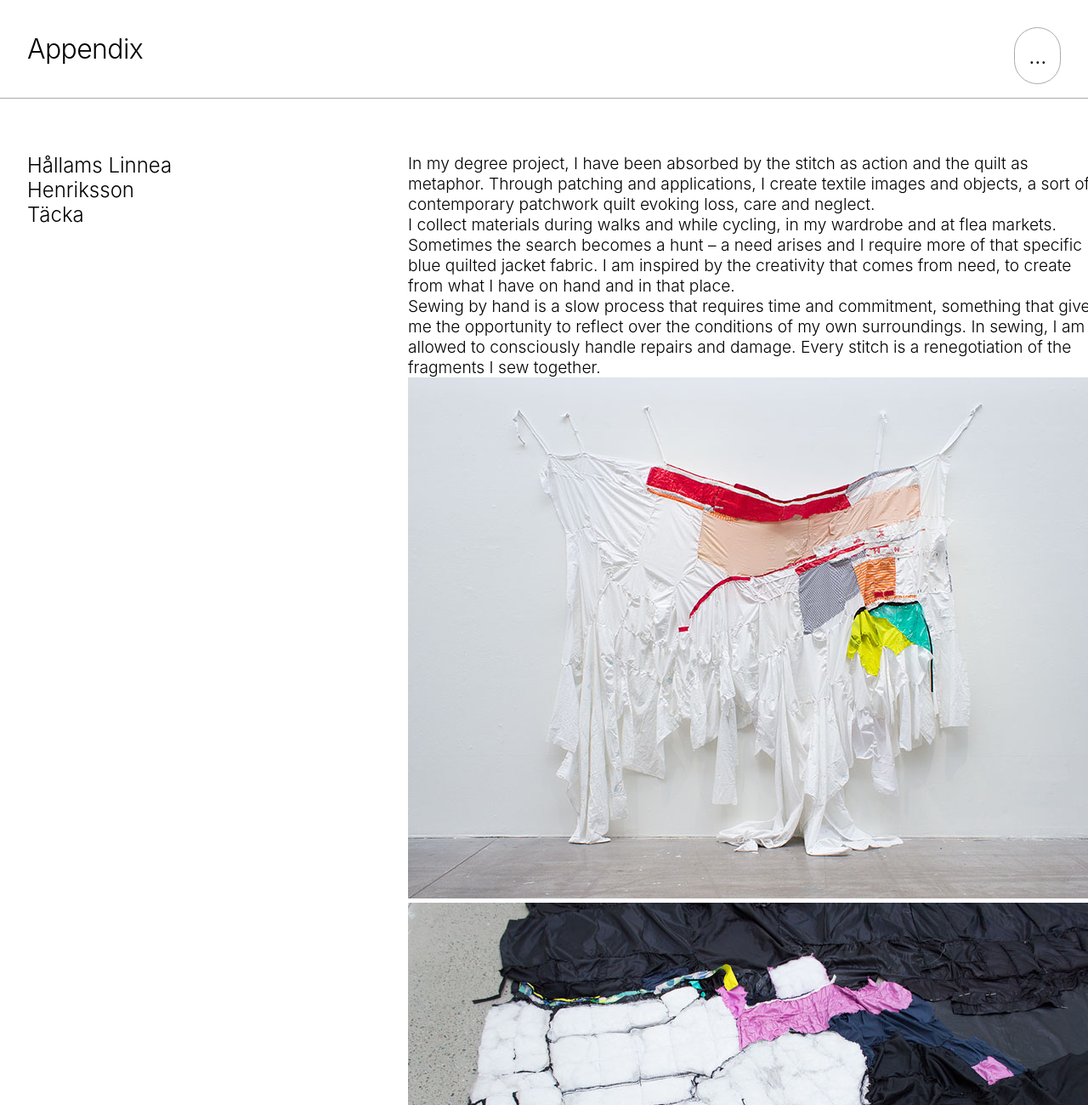
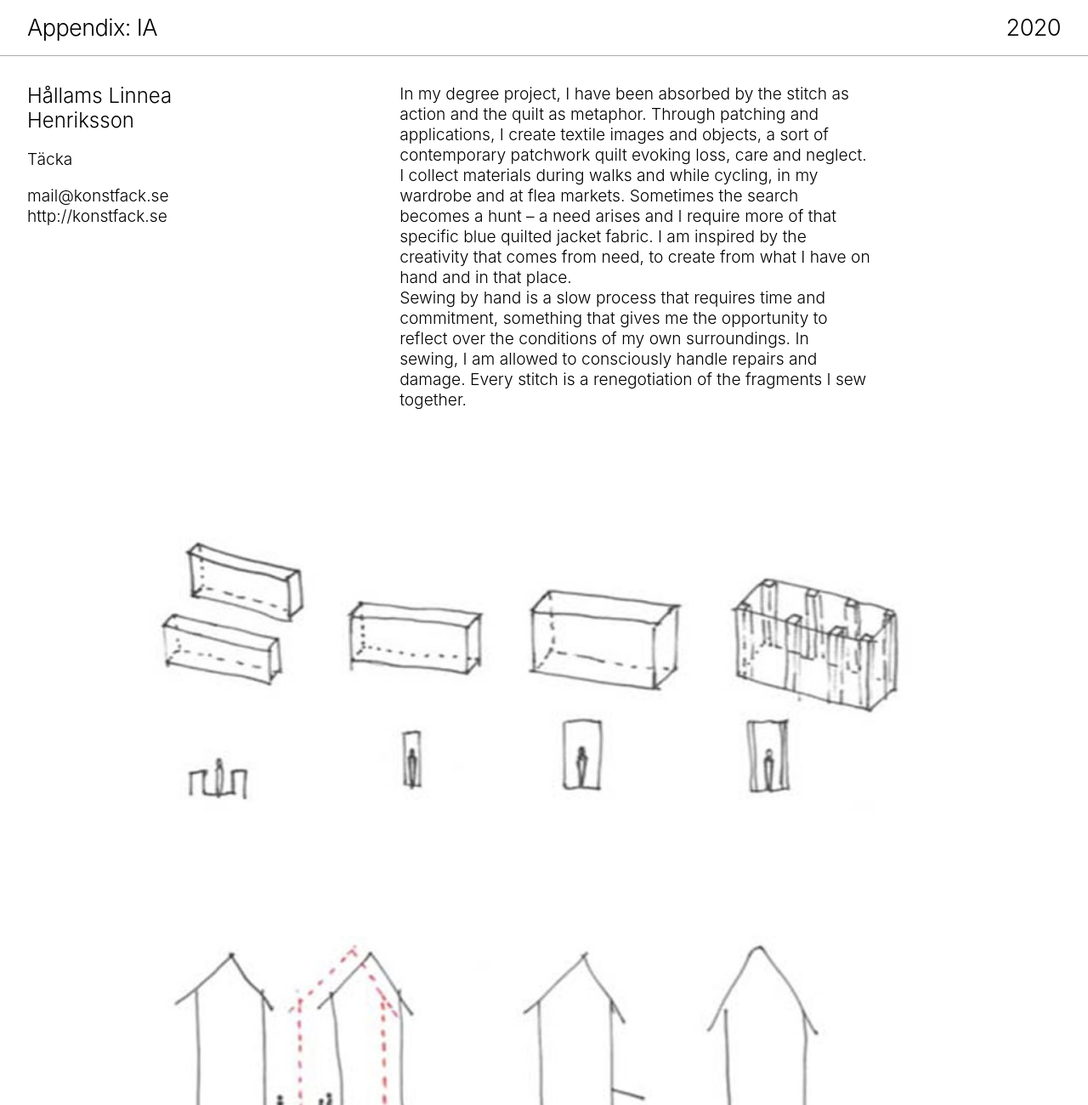
Before and after one commit to kristofferlarberg/appendix, a Gatsby site: page /hallams-linnea-henriksson in a window 1280 px wide. Shown: the top 1300 px of the page at 85% size. Built offline with nearby package versions, Linux system fonts and the light colour scheme; Gatsby itself is replaced by a stand-in of ours.

Commit message:
Image rendering working

```diff
--- a/gatsby-config.js
+++ b/gatsby-config.js
@@ -1,22 +1,26 @@
-/**
- * Configure your Gatsby site with this file.
- *
- * See: https://www.gatsbyjs.org/docs/gatsby-config/
- */
-
 module.exports = {
   siteMetadata: {
-    title: `Appendix`,
+    title: `Appendix: IA`,
   },
   plugins: [
+    `gatsby-plugin-sharp`,
+    `gatsby-transformer-sharp`,
+    `gatsby-transformer-remark`,
     {
       resolve: `gatsby-source-filesystem`,
       options: {
-        name: `src`,
-        path: `${__dirname}/src/`,
+        path: `${__dirname}/src/pages`,
       },
     },
-    `gatsby-transformer-remark`,
+    {
+      resolve: `gatsby-source-filesystem`,
+      options: {
+        path: `${__dirname}/src/images`,
+      },
+    },
     `gatsby-plugin-styled-components`,
   ],
 }
+
+/* name: `pages`,
+name: `images`, */
--- a/package.json
+++ b/package.json
@@ -17,9 +17,11 @@
     "babel-plugin-styled-components": "^1.10.7",
     "gatsby": "^2.21.22",
     "gatsby-image": "^2.4.5",
+    "gatsby-plugin-sharp": "^2.6.9",
     "gatsby-plugin-styled-components": "^3.3.1",
     "gatsby-source-filesystem": "^2.3.8",
     "gatsby-transformer-remark": "^2.8.13",
+    "gatsby-transformer-sharp": "^2.5.3",
     "react": "^16.12.0",
     "react-dom": "^16.12.0",
     "styled-components": "^5.1.0"
--- a/src/components/header.js
+++ b/src/components/header.js
@@ -1,7 +1,6 @@
 import React from "react"
 import styled from "styled-components"
 import { Link, graphql, useStaticQuery } from "gatsby"
-import ButtonDiv from "./button"
 
 const Container = styled.header`
   display: flex;
@@ -13,16 +12,11 @@ const Container = styled.header`
 
 const Title = styled.h1`
   color: black;
+  font-size: 1.7rem;
 
   &:hover {
     color: black;
   }
-`
-
-const AboutButton = styled(ButtonDiv)`
-  width: 50px;
-  height: 50px;
-  padding: 0;
 `
 
 export default function Header({children}) {
@@ -45,9 +39,7 @@ export default function Header({children}) {
         </Link>
       </nav>
       <nav>
-        <Link to="./about">
-          <AboutButton>...</AboutButton>
-        </Link>
+        <h2>2020</h2>
       </nav>
     </Container>
   )
--- a/src/components/layout.js
+++ b/src/components/layout.js
@@ -5,9 +5,9 @@ import styled from "styled-components"
 
 const Container = styled.main`
   display: flex;
-  margin: 3rem auto;
-  width: calc(100vw - 4rem);
-  padding: 1rem 2rem;
+  width: 100vw;
+  margin: 0;
+  padding: 0;
 `
 
 const Layout = ({ children }) => (
--- a/src/pages/alvastina-ringqvist.md
+++ b/src/pages/alvastina-ringqvist.md
@@ -1,9 +1,9 @@
 ---
 name: "Alvastina Ringqvist"
 title: "Understanding the Importance of Tools"
+email: "mail@konstfack.se"
+website: "http://konstfack.se"
+featuredImage: ../images/testimg.jpg
 ---
 
 How do we create space? The most common tools used during the process are: pen, paper, ruler and computer. How do these tools control the outcome and how do they contribute to good communication in the different steps of a process? For example: What would be the outcome if we used our bodies as a tool to make architecture, and how would we communicate our ideas and processes? As an interior architect, I want to get closer to the user of spaces by paying attention to the distances relation between existing tools and the needs of the user. In my gradution project, I question our existing tools in both the creative phase and the communication phase.
-
-<img src="../../img/ba03.jpg" description=""></img>
-<img src="../../img/ba02.jpg" description=""></img>
--- a/src/pages/hallams-linnea-henriksson.md
+++ b/src/pages/hallams-linnea-henriksson.md
@@ -1,6 +1,9 @@
 ---
 name: "Hållams Linnea Henriksson"
 title: "Täcka"
+website: "http://konstfack.se"
+email: "mail@konstfack.se"
+featuredImage: ../images/ba01.jpg
 ---
 
 In my degree project, I have been absorbed by the stitch as action and the quilt as metaphor. Through patching and applications, I create textile images and objects, a sort of contemporary patchwork quilt evoking loss, care and neglect.
@@ -8,6 +11,3 @@ In my degree project, I have been absorbed by the stitch as action and the quilt
 I collect materials during walks and while cycling, in my wardrobe and at flea markets. Sometimes the search becomes a hunt – a need arises and I require more of that specific blue quilted jacket fabric. I am inspired by the creativity that comes from need, to create from what I have on hand and in that place.
 
 Sewing by hand is a slow process that requires time and commitment, something that gives me the opportunity to reflect over the conditions of my own surroundings. In sewing, I am allowed to consciously handle repairs and damage. Every stitch is a renegotiation of the fragments I sew together.
-
-<img src="../img/ma01.jpg" description=""></img>
-<img src="../img/ma02.jpg" description=""></img>
--- a/src/pages/index.js
+++ b/src/pages/index.js
@@ -7,7 +7,7 @@ import { Link, graphql } from "gatsby"
 const Home = ({ data }) => (
   <Layout>
     <NameList>
-      <h2>Interior Architecture and Furniture Design BA</h2>
+      <h2>Interior Architecture and Furniture Design (BA)</h2>
       {data.allMarkdownRemark.edges.map(({ node }) => (
         <Link to={node.fields.slug}>
           <Button>{node.frontmatter.name}</Button>
@@ -15,7 +15,7 @@ const Home = ({ data }) => (
       ))}
     </NameList>
     <NameList>
-      <h2>Spatial Design MA</h2>
+      <h2>Spatial Design (MA)</h2>
       {data.allMarkdownRemark.edges.map(({ node }) => (
         <Link to={node.fields.slug}>
           <Button>{node.frontmatter.name}</Button>
--- a/src/styles/global.css
+++ b/src/styles/global.css
@@ -44,6 +44,13 @@ h3 {
   margin-block-end: 0;
 }
 
+h4 {
+  font-weight: 300;
+  margin-block-start: 0;
+  margin-block-end: 0;
+  margin-top: 1.2rem;
+}
+
 p {
   margin-block-start: 0;
   margin-block-end: 0;
--- a/src/templates/page.js
+++ b/src/templates/page.js
@@ -2,14 +2,16 @@ import React from "react"
 import { graphql } from "gatsby"
 import Layout from "../components/layout"
 import styled from "styled-components"
+import Img from "gatsby-image"
 
 const Article = styled.article`
-  margin: 0;
+  margin: 2rem;
   padding: 0;
 `
 
 const Section = styled.section`
   display: flex;
+  width: calc(100vw - 6rem);
 `
 
 const Title = styled(Section)`
@@ -28,25 +30,34 @@ const Descr = styled(Section)`
 
 const ImgSection = styled(Section)`
   display: flex;
+  flex-direction: column;
+  align-items: center;
   padding: 0;
   margin: 4rem 0 0 0;
 `
 
 const Figure = styled.figure`
-  width: 20rem;
-  height: 20rem;
+  width: calc(90vw - 4rem);
+  height: auto;
   margin: 0;
+`
+
+const LastLink = styled.h4`
+margin: 0;
 `
 
 export default function Page({ data }) {
   const page = data.markdownRemark
+  let featuredImgFluid = page.frontmatter.featuredImage.childImageSharp.fluid
   return (
     <Layout>
       <Article>
         <Section>
           <Title>
             <h3>{page.frontmatter.name}</h3>
-            <h3>{page.frontmatter.title}</h3>
+            <h4>{page.frontmatter.title}</h4>
+            <h4>{page.frontmatter.email}</h4>
+            <LastLink>{page.frontmatter.website}</LastLink>
           </Title>
           <Descr>
             <div dangerouslySetInnerHTML={{ __html: page.html }} />
@@ -54,8 +65,10 @@ export default function Page({ data }) {
         </Section>
         {/* Denna del villkoras senare för att skapa About-sidan */}
         <ImgSection>
-          <Figure>{/* <Preview src={img1}></Preview> */}</Figure>
-          <Figure>{/* <Preview src={img2}></Preview> */}</Figure>
+          <Figure>
+            <Img fluid={featuredImgFluid} />
+          </Figure>
+          <Figure>{/* <Img fluid={featuredImgFluid} /> */}</Figure>
         </ImgSection>
       </Article>
     </Layout>
@@ -63,14 +76,22 @@ export default function Page({ data }) {
 }
 
 export const query = graphql`
-  query($slug: String!) {
+  query PostQuery($slug: String!) {
     markdownRemark(fields: { slug: { eq: $slug } }) {
       html
       frontmatter {
         title
         name
+        email
+        website
+        featuredImage {
+          childImageSharp {
+            fluid(maxWidth: 1440) {
+              ...GatsbyImageSharpFluid
+            }
+          }
+        }
       }
-      html
     }
   }
 `
```
Also changed, not shown: src/components/nameList.js (+11 -2 lines), src/pages/about.js (deleted, +0 -66 lines), src/images/ba01.jpg (renamed from src/img/ba01.jpg), src/images/ba02.jpg (renamed from src/img/ba02.jpg), src/images/ba03.jpg (renamed from src/img/ba03.jpg), src/images/ma01.jpg (renamed from src/img/ma01.jpg), src/images/ma02.jpg (renamed from src/img/ma02.jpg), src/images/testimg.jpg (added), 1 other file.
